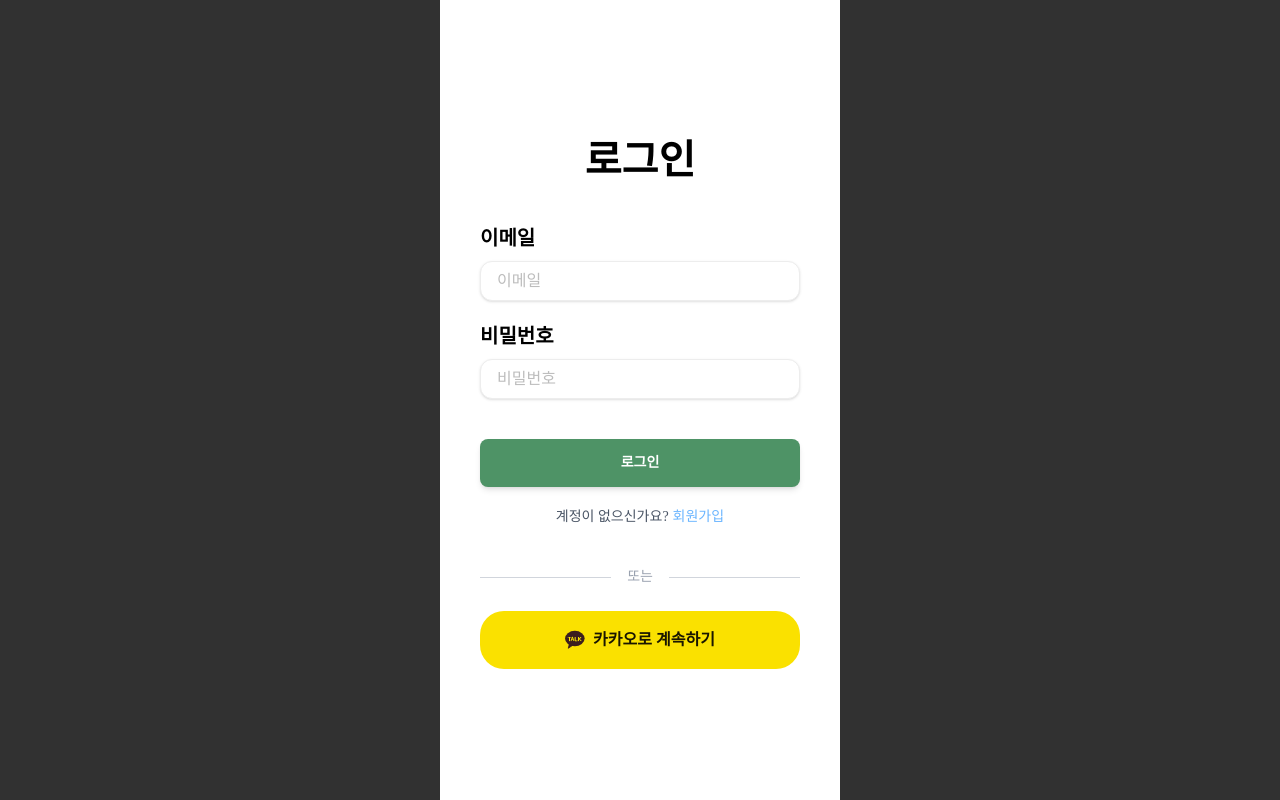
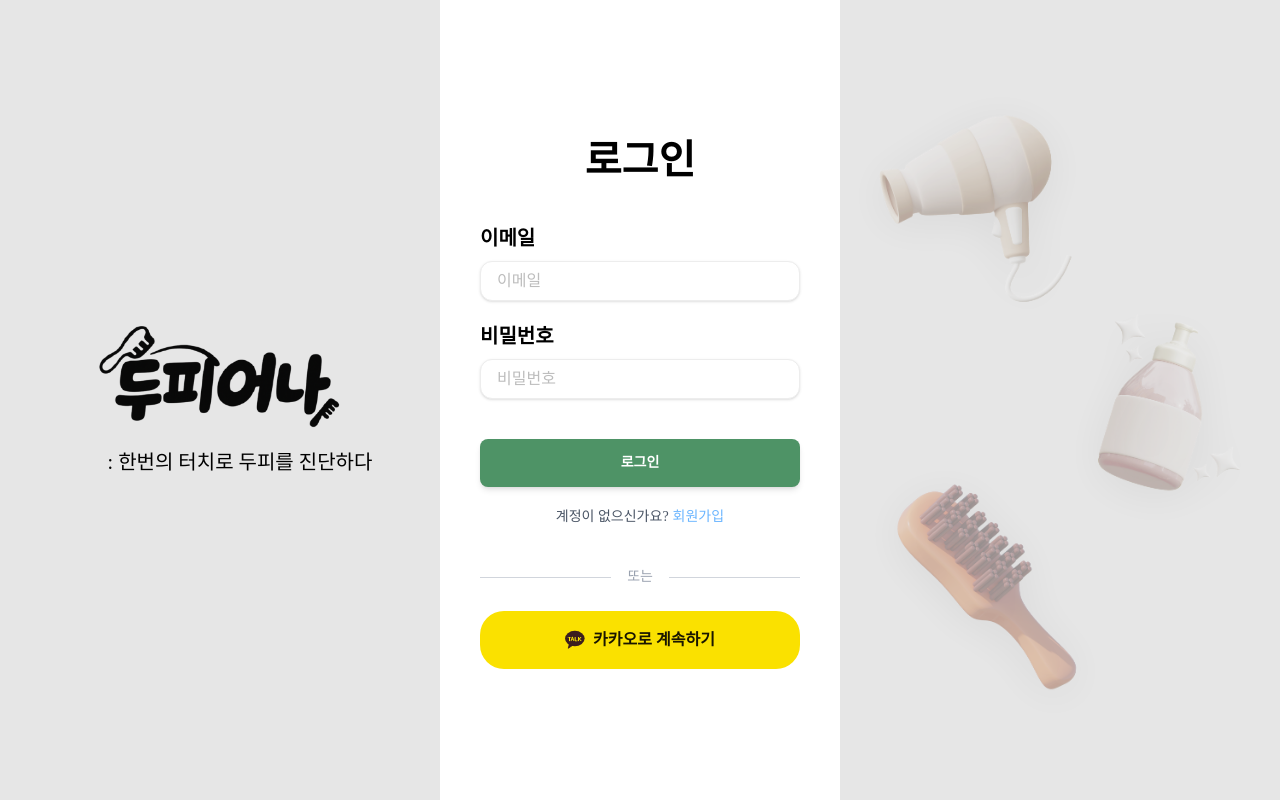
Before and after one commit to SmartBrush/Frontend, a React (Vite) app: page /login in a window 1280 px wide. Built offline with nearby package versions, Linux system fonts and the light colour scheme; no server answers.

Commit message:
✨ [FEAT] 웹 배경 생성

```diff
--- a/src/layout/RootLayout.tsx
+++ b/src/layout/RootLayout.tsx
@@ -1,6 +1,81 @@
-// src/layouts/RootLayout.tsx
+// import { Outlet, useLocation } from 'react-router-dom'
+// import Navbar from '../components/NavBar/NavBar'
+// import logo from '../assets/dupiona.png'
+// import rightImg from '../assets/back.png'
+
+// const NAV_H = 72
+
+// const RootLayout = () => {
+//   const { pathname } = useLocation()
+//   const hideNavbar =
+//     pathname.startsWith('/question') || pathname.startsWith('/login')
+
+//   return (
+//     <div className="relative min-h-screen w-full flex justify-center bg-[#E6E6E6] font-[Pretendard]">
+//       {/* 왼쪽 배경 영역 */}
+//       <div
+//         className="
+//           pointer-events-none
+//           absolute left-20 top-1/2 -translate-y-1/2
+//           max-lg:hidden
+//           text-center text-white
+//           w-[420px]
+//         "
+//       >
+//         <img
+//           src={logo}
+//           alt="두피어나"
+//           className="block mx-auto w-[260px] h-auto object-contain"
+//         />
+//         <div className="mt-5 ml-10 text-xl font-medium text-black">
+//           : 한번의 터치로 두피를 진단하다
+//         </div>
+//       </div>
+
+//       {/* 오른쪽 배경 이미지 */}
+//       <div
+//         className="
+//           pointer-events-none
+//           absolute right-5 top-1/2 -translate-y-1/2
+//           max-lg:hidden
+//         "
+//         aria-hidden
+//       >
+//         <img
+//           src={rightImg}
+//           alt=""
+//           className="block w-[480px] max-w-none h-auto object-contain opacity-90 drop-shadow-[0_6px_24px_rgba(0,0,0,0.15)]"
+//         />
+//       </div>
+
+//       {/* 앱 박스 */}
+//       <div className="w-full max-w-[400px] flex flex-col h-screen bg-white relative z-[1]">
+//         <main
+//           className="flex-1 overflow-y-auto bg-white"
+//           style={{ paddingBottom: hideNavbar ? 0 : `calc(${NAV_H}px)` }}
+//         >
+//           <Outlet />
+//         </main>
+
+//         {!hideNavbar && (
+//           <div
+//             className="fixed left-1/2 -translate-x-1/2 bottom-0 w-full max-w-[400px]"
+//             style={{ height: NAV_H }}
+//           >
+//             <Navbar />
+//           </div>
+//         )}
+//       </div>
+//     </div>
+//   )
+// }
+
+// export default RootLayout
+
 import { Outlet, useLocation } from 'react-router-dom'
 import Navbar from '../components/NavBar/NavBar'
+import logo from '../assets/dupiona.png'
+import rightImg from '../assets/back.png'
 
 const NAV_H = 72
 
@@ -10,22 +85,54 @@ const RootLayout = () => {
     pathname.startsWith('/question') || pathname.startsWith('/login')
 
   return (
-    <div className="min-h-screen w-full flex justify-center bg-[#313131] font-[Pretendard]">
-      <div className="w-full max-w-[400px] flex flex-col h-screen bg-white relative">
-        {/* 내부 스크롤 + NavBar 높이만큼 패딩 */}
+    <div className="relative min-h-screen w-full bg-[#E6E6E6] font-[Pretendard]">
+      <div
+        className="
+          pointer-events-none
+          absolute inset-0 z-0
+          hidden lg:grid
+          grid-cols-[1fr_400px_1fr]
+        "
+        aria-hidden
+      >
+        {/* 왼쪽 배경 */}
+        <div className="col-[1] grid place-items-center px-6">
+          <div className="text-center">
+            <img
+              src={logo}
+              alt="두피어나"
+              className="mx-auto block w-full max-w-[260px] h-auto object-contain"
+            />
+            <div className="mt-5 text-xl ml-10 font-medium text-black">
+              : 한번의 터치로 두피를 진단하다
+            </div>
+          </div>
+        </div>
+
+        <div className="col-[2]" />
+
+        {/* 오른쪽 배경 */}
+        <div className="col-[3] grid place-items-center px-6">
+          <img
+            src={rightImg}
+            alt=""
+            className="block w-full max-w-[480px] h-auto object-contain opacity-90 drop-shadow-[0_6px_24px_rgba(0,0,0,0.15)]"
+          />
+        </div>
+      </div>
+
+      <div className="relative z-[1] min-h-screen flex justify-center">
+        <div className="w-[400px] h-screen bg-white flex flex-col">
           <main
             className="flex-1 overflow-y-auto bg-white"
-          style={{
-            paddingBottom: hideNavbar ? 0 : `calc(${NAV_H}px`,
-          }}
+            style={{ paddingBottom: hideNavbar ? 0 : `calc(${NAV_H}px)` }}
           >
             <Outlet />
           </main>
 
-        {/* 고정 네비게이션 바 (더미 div 제거) */}
           {!hideNavbar && (
             <div
-            className="fixed left-1/2 -translate-x-1/2 bottom-0 w-full max-w-[400px]"
+              className="fixed left-1/2 -translate-x-1/2 bottom-0 w-[400px]"
               style={{ height: NAV_H }}
             >
               <Navbar />
@@ -33,6 +140,7 @@ const RootLayout = () => {
           )}
         </div>
       </div>
+    </div>
   )
 }
 
```
Also changed, not shown: src/assets/back.png (added), src/assets/dupiona.png (added). Lines whose indentation alone changed are shown as unchanged.
